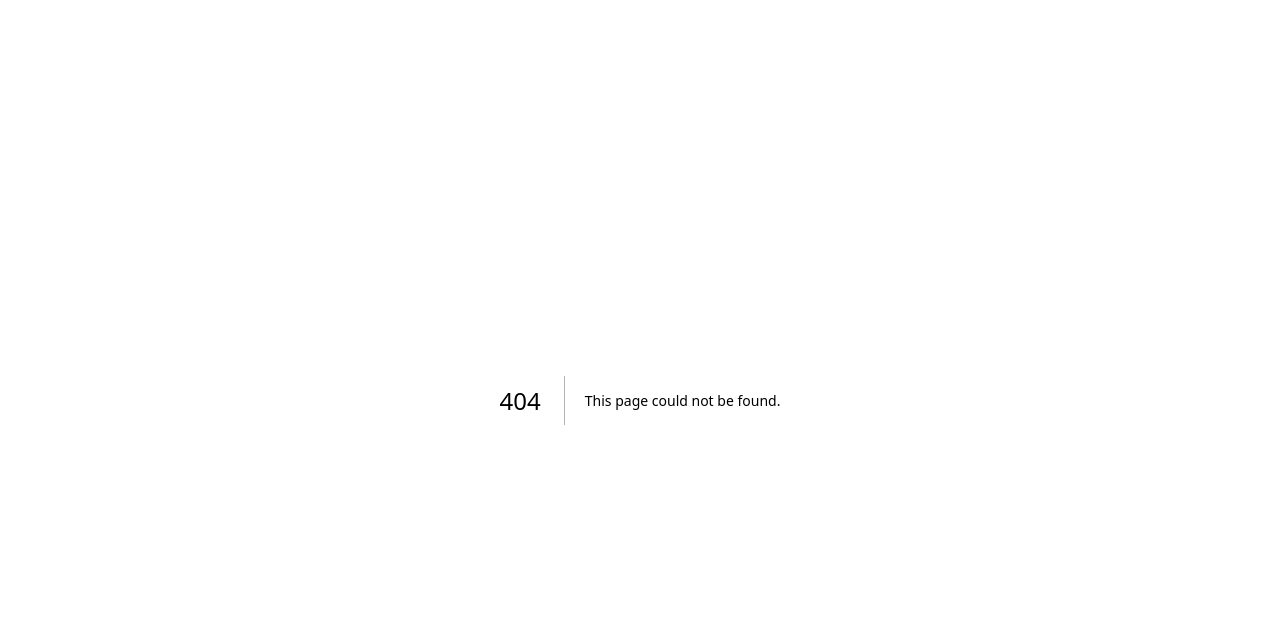
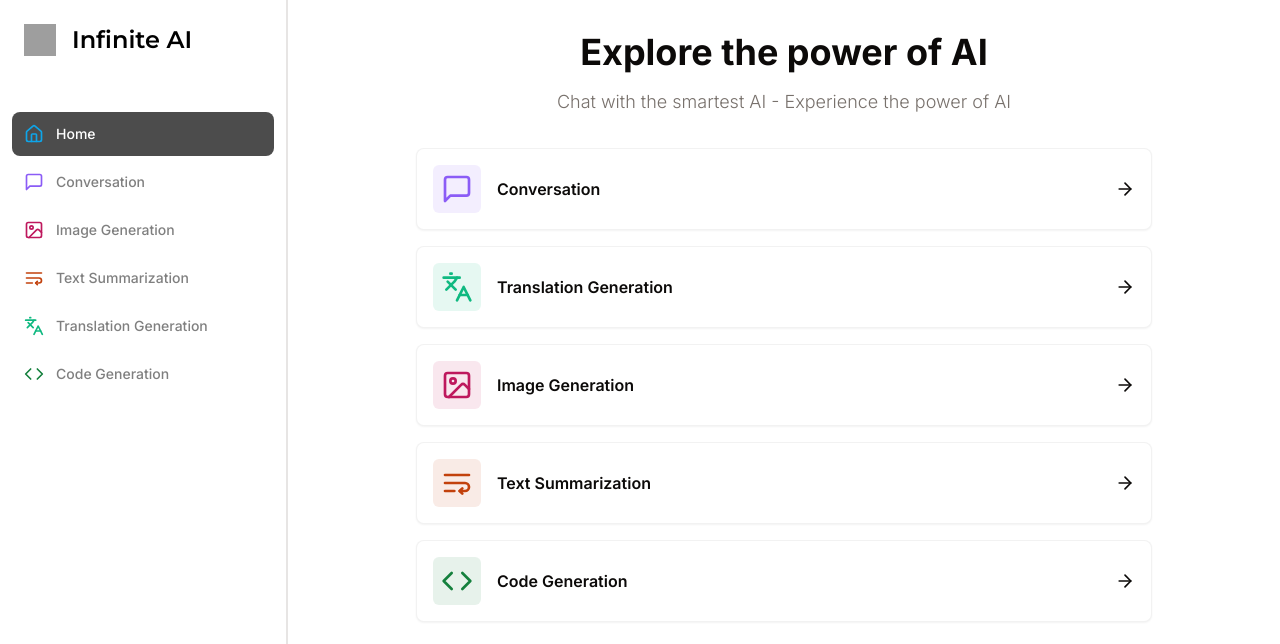
Before and after one commit to shaileshofficial2019/ai-cloudflare, a Next.js app: page / in a window 1280 px wide. Before the commit this address had no page. Shown: the top 644 px of the page. Built offline with nearby package versions, Linux system fonts and the light colour scheme; grey boxes are pictures that could not be loaded.

Commit message:
Add files via upload

```diff
--- /dev/null
+++ b/app/(main)/error.tsx
@@ -0,0 +1,11 @@
+"use client";
+
+import { Empty } from "@/components/ui/empty";
+
+const Error = () => {
+  return (
+    <Empty label="Something went wrong." />
+   );
+}
+
+export default Error;
--- /dev/null
+++ b/app/(main)/layout.tsx
@@ -0,0 +1,18 @@
+import Navbar from "@/components/navbar";
+import { Sidebar } from "@/components/sidebar";
+
+const DashboardLayout = async ({ children }: { children: React.ReactNode }) => {
+	return (
+		<div className="h-full relative">
+			<div className="hidden h-full md:flex md:w-72 md:flex-col md:fixed md:inset-y-0 z-80 bg-gray-900 border-r-2">
+				<Sidebar />
+			</div>
+			<main className="md:pl-72 pb-10">
+				<Navbar />
+				{children}
+			</main>
+		</div>
+	);
+};
+
+export default DashboardLayout;
--- /dev/null
+++ b/app/(main)/page.tsx
@@ -0,0 +1,41 @@
+"use client";
+
+import { ArrowRight } from "lucide-react";
+import { useRouter } from "next/navigation";
+
+import { Card } from "@/components/ui/card";
+import { cn } from "@/lib/utils";
+
+import { tools } from "@/constants";
+
+export default function HomePage() {
+  const router = useRouter();
+
+  return (
+    <div>
+      <div className="mb-8 space-y-4">
+        <h2 className="text-2xl md:text-4xl font-bold text-center">
+          Explore the power of AI
+        </h2>
+        <p className="text-muted-foreground font-light text-sm md:text-lg text-center">
+          Chat with the smartest AI - Experience the power of AI
+        </p>
+      </div>
+      <div className="px-4 md:px-20 lg:px-32 space-y-4">
+        {tools.map((tool) => (
+          <Card onClick={() => router.push(tool.href)} key={tool.href} className="p-4 border-black/5 flex items-center justify-between hover:shadow-md transition cursor-pointer">
+            <div className="flex items-center gap-x-4">
+              <div className={cn("p-2 w-fit rounded-md", tool.bgColor)}>
+                <tool.icon className={cn("w-8 h-8", tool.color)} />
+              </div>
+              <div className="font-semibold">
+                {tool.label}
+              </div>
+            </div>
+            <ArrowRight className="w-5 h-5" />
+          </Card>
+        ))}
+      </div>
+    </div>
+  );
+}
```
